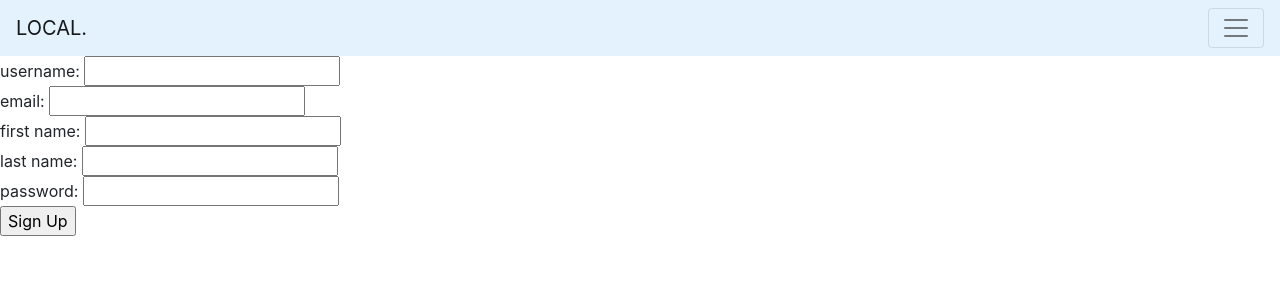
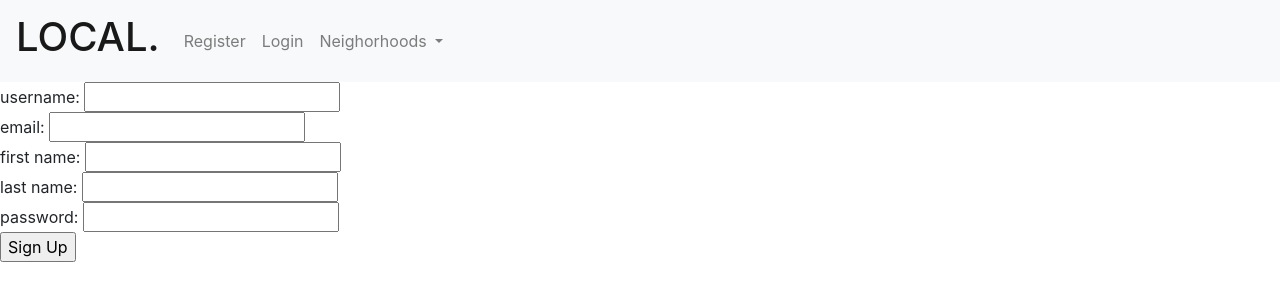
Before and after one commit to nguyenl1/local-app, a Django app: page /accounts/register/ in a window 1280 px wide. Shown: the top 301 px of the page. Run offline with Django 3.2, Linux system fonts and the light colour scheme; some libraries are stand-ins or nearby versions.

Commit message:
register/login/logout links on the nav bar

```diff
--- a/templates/base.html
+++ b/templates/base.html
@@ -25,6 +25,7 @@
 </head>
 <body>
 
+  {% if user.is_authenticated %}
     <nav class="navbar navbar-light" style="background-color: #e3f2fd;">
         <a class="navbar-brand" href="{% url 'home' %}">LOCAL.</a>
         <button class="navbar-toggler" type="button" data-toggle="collapse" data-target="#navbarNavDropdown" aria-controls="navbarNavDropdown" aria-expanded="false" aria-label="Toggle navigation">
@@ -81,9 +82,67 @@
                 <a class="dropdown-item" href="{% url 'home' %}">Western Addition</a>
               </div>
             </li>
+            <li class="nav-item">
+              <a class="nav-link" href="{% url 'logout' %}">Logout</a>
+            </li>
           </ul>
         </div>
       </nav>
+
+    {% else %}
+  <nav class="navbar navbar-expand-lg navbar-light bg-light">
+    <a class="navbar-brand" href="{% url 'home' %}"><h1>LOCAL.</h1></a>
+        <button class="navbar-toggler" type="button" data-toggle="collapse" data-target="#navbarNav" aria-controls="navbarNav" aria-expanded="false" aria-label="Toggle navigation">
+          <span class="navbar-toggler-icon"></span>
+        </button>
+        <div class="collapse navbar-collapse" id="navbarNav">
+          <ul class="navbar-nav">
+    <li class="nav-item">
+      <a class="nav-link" href="{% url 'register' %}"> Register</a>
+    </li>
+    <li class="nav-item">
+      <a class="nav-link" href="{% url 'login' %}"> Login </a>
+    </li>
+    <li class="nav-item dropdown">
+      <a class="nav-link dropdown-toggle" href="{% url 'home' %}" id="navbarDropdownMenuLink" role="button" data-toggle="dropdown" aria-haspopup="true" aria-expanded="false">
+        Neighorhoods
+      </a>
+      <div class="dropdown-menu" aria-labelledby="navbarDropdownMenuLink">
+        <a class="dropdown-item" href="{% url 'alamosquare' %}">Alamo Square</a>
+        <a class="dropdown-item" href="{% url 'home' %}">Bayview-Hunter's Point</a>
+        <a class="dropdown-item" href="{% url 'home' %}">Bernal Heights</a>
+        <a class="dropdown-item" href="{% url 'home' %}">The Castro</a>
+        <a class="dropdown-item" href="{% url 'home' %}">Chinatown</a>
+        <a class="dropdown-item" href="{% url 'home' %}">Downtown</a>
+        <a class="dropdown-item" href="{% url 'home' %}">Embarcadero</a>
+        <a class="dropdown-item" href="{% url 'home' %}">Excelsior</a>
+        <a class="dropdown-item" href="{% url 'home' %}">Financial District</a>
+        <a class="dropdown-item" href="{% url 'home' %}">Golden Gate Park</a>
+        <a class="dropdown-item" href="{% url 'home' %}">Haight</a>
+        <a class="dropdown-item" href="{% url 'home' %}">Hayes Valley</a>
+        <a class="dropdown-item" href="{% url 'home' %}">Ingleside</a>
+        <a class="dropdown-item" href="{% url 'home' %}">Japantown</a>
+        <a class="dropdown-item" href="{% url 'home' %}">Lake Merced</a>
+        <a class="dropdown-item" href="{% url 'home' %}">Marina</a>
+        <a class="dropdown-item" href="{% url 'home' %}">Mission District</a>
+        <a class="dropdown-item" href="{% url 'home' %}">Nob Hill</a>
+        <a class="dropdown-item" href="{% url 'home' %}">Noe Valley</a>
+        <a class="dropdown-item" href="{% url 'home' %}">North Beach</a>
+        <a class="dropdown-item" href="{% url 'home' %}">Pacific Heights</a>
+        <a class="dropdown-item" href="{% url 'home' %}">Portero Hill</a>
+        <a class="dropdown-item" href="{% url 'home' %}">Presidio</a>
+        <a class="dropdown-item" href="{% url 'home' %}">Richmond District</a>
+        <a class="dropdown-item" href="{% url 'home' %}">Russian Hill</a>
+        <a class="dropdown-item" href="{% url 'home' %}">South of Market</a>
+        <a class="dropdown-item" href="{% url 'sunsetdistrict' %}">Sunset District</a>
+        <a class="dropdown-item" href="{% url 'home' %}">Tenderloin</a>
+        <a class="dropdown-item" href="{% url 'home' %}">Twin Peaks</a>
+        <a class="dropdown-item" href="{% url 'home' %}">Western Addition</a>
+      </div>
+    </li>
+
+  </nav>
+  {% endif %}
 
 
 
```
